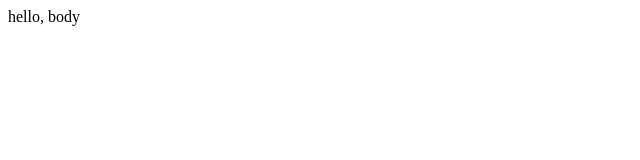
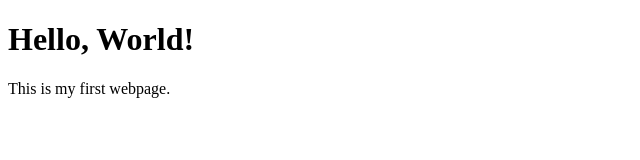
Before and after one commit to mohamed-amor1/CS50x, a plain HTML site: page week-8-html-css-javascript/hello.html in a window 1280 px wide. Shown: the whole page, without its empty margins (0-640 px from the left). Drawn offline with Linux system fonts and the light colour scheme.

Commit message:
hello.html

```diff
--- a/week-8-html-css-javascript/hello.html
+++ b/week-8-html-css-javascript/hello.html
@@ -1,12 +1,26 @@
+<!-- This is a comment. -->
+
+<!-- The <!DOCTYPE html> declaration at the beginning of the code tells the browser that this is an HTML5 document. -->
 <!DOCTYPE html>
 
 <html lang="en">
-    <head>
-        <title>
-            hello, title
-        </title>
-    </head>
-    <body>
-        hello, body
-    </body>
+  <head>
+    <title>My First Webpage</title>
+  </head>
+
+  <body>
+    <h1>Hello, World!</h1>
+    <p>This is my first webpage.</p>
+  </body>
 </html>
+
+<!--
+This is a basic HTML document that contains a page title and some text in the body.
+
+The <!DOCTYPE html> declaration at the beginning of the code tells the browser that this is an HTML5 document.
+
+The <html> element is the root element of the document, and the lang attribute is used to specify the language of the document.
+
+The <head> element contains metadata about the document, such as the title of the page, which is specified using the <title> element.
+
+The <body> element contains the visible content of the document, which in this case is the text "hello, friend".-->
```
